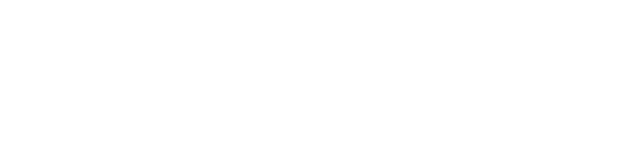
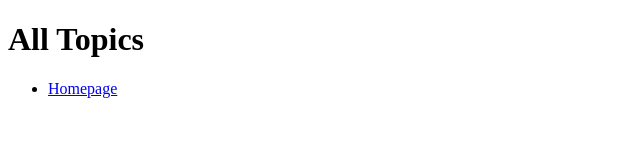
Before and after one commit to Maria41815/design-practice, a plain HTML site: page index.html in a window 1280 px wide. Shown: the whole page, without its empty margins (0-640 px from the left). Drawn offline with Linux system fonts and the light colour scheme.

Commit message:
Add homepage to index

```diff
--- a/index.html
+++ b/index.html
@@ -3,9 +3,12 @@
 <head>
     <meta charset="UTF-8">
     <meta name="viewport" content="width=device-width, initial-scale=1.0">
-    <title>Welcome!</title>
+    <title>Document</title>
 </head>
 <body>
-
+    <h1>All Topics</h1>
+    <ul>
+       <li><a href="homepage.html">Homepage</a></li>
+    </ul>
 </body>
 </html>
```
